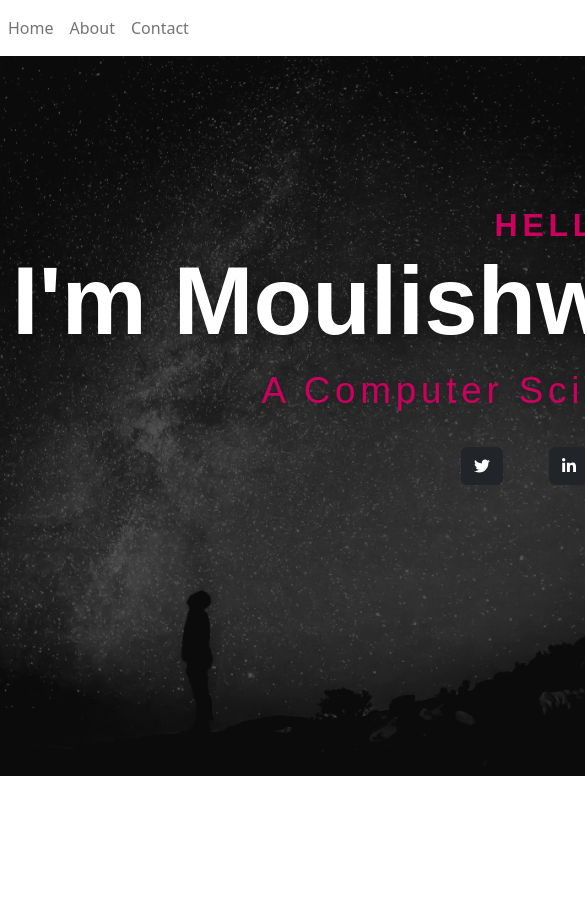
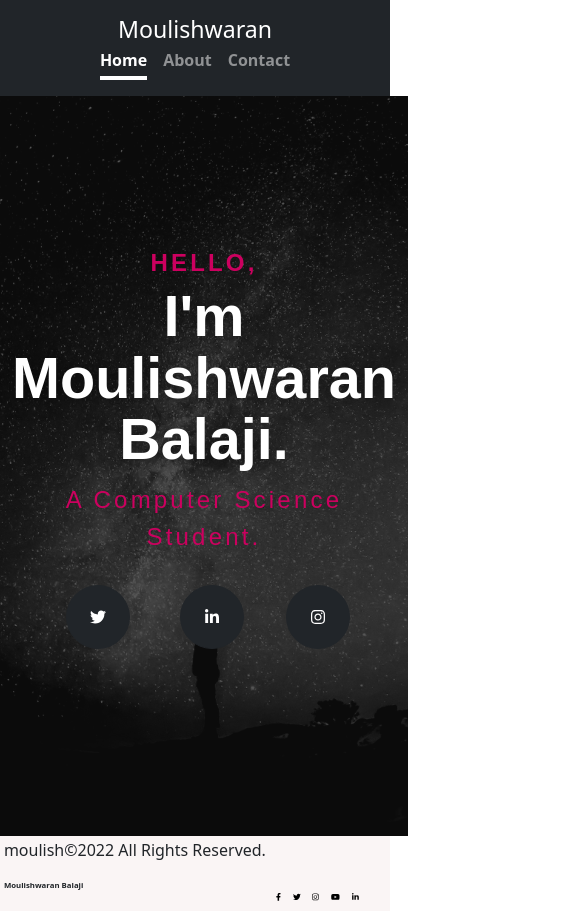
Before and after one commit to Xentrix10/cv, a plain HTML site: page index.html in a window 390 px wide. Shown: the top 911 px of the page, 585 px wide, since content can reach past the window. Before the commit the page ends 844 px from the top, so only its background shows below. Drawn offline with nearby package versions, Linux system fonts and the light colour scheme.

Commit message:
Add files via upload

```diff
--- a/css/contact.css
+++ b/css/contact.css
@@ -6,47 +6,7 @@ body{
 .main{
   background: #171717;
 }
-/* Custom default button */
-.btn-secondary,
-.btn-secondary:hover,
-.btn-secondary:focus {
-  color: #333;
-  text-shadow: none; /* Prevent inheritance from `body` */
-}
 
-
-/*
- * Base structure
- */
-
-
-.cover-container {
-  max-width: 42em;
-}
-
-
-/*
- * Header
- */
-
-.nav-masthead .nav-link {
-  color: rgba(255, 255, 255, .5);
-  border-bottom: .25rem solid transparent;
-}
-
-.nav-masthead .nav-link:hover,
-.nav-masthead .nav-link:focus {
-  border-bottom-color: rgba(255, 255, 255, .25);
-}
-
-.nav-masthead .nav-link + .nav-link {
-  margin-left: 1rem;
-}
-
-.nav-masthead .active {
-  color: #fff;
-  border-bottom-color: #fff;
-}
 
 /* CONTACT FORM */
 
@@ -133,50 +93,3 @@ form button{
 form button:hover{
   opacity: 1;
 }
-
-/* Footer */
-
-footer{
-  background: #faf5f5;
-  padding: 0.5vw 0;
-}
-
-.footer_container{
-  max-width: 100%;
-  margin: auto;
-  padding: 0 1vw;
-  display: flex;
-  justify-content: space-between;
-  align-items: center;
-  flex-wrap: wrap-reverse;
-}
-
-.logo{
-  width: 25%;
-  font-size: 2vw;
-  font-weight: bold;
-}
-
-.social_media{
-  margin: 1vw 5vw;
-}
-
-.social_media a{
-  color: #000;
-  font-size: 2vw;
-  text-decoration: none;
-  transition: .6s;
-}
-
-.social_media a:hover{
-  color: red;
-}
-footer h1{
-  font-size: 5vw;
-  color: #fff;
-  font-weight: bold;
-}
-
-.l{
-  padding-right: 2vw;
-}
--- /dev/null
+++ b/css/hf.css
@@ -0,0 +1,136 @@
+/* NAVBAR */
+
+/* Custom default button */
+.btn-secondary,
+.btn-secondary:hover,
+.btn-secondary:focus {
+  color: #333;
+  text-shadow: none; /* Prevent inheritance from `body` */
+}
+
+/*Base structure*/
+.cover-container {
+  max-width: 42em;
+}
+
+/*Header */
+
+.nav-masthead .nav-link {
+  color: rgba(255, 255, 255, .5);
+  border-bottom: .25rem solid transparent;
+}
+
+.nav-masthead .nav-link:hover,
+.nav-masthead .nav-link:focus {
+  border-bottom-color: rgba(255, 255, 255, .25);
+}
+
+.nav-masthead .nav-link + .nav-link {
+  margin-left: 1rem;
+}
+
+.nav-masthead .active {
+  color: #fff;
+  border-bottom-color: #fff;
+}
+
+.bd-placeholder-img {
+  font-size: 1.125rem;
+  text-anchor: middle;
+  -webkit-user-select: none;
+  -moz-user-select: none;
+  user-select: none;
+}
+
+/* RESPONSIVE BAR */
+
+@media (min-width: 768px) {
+  .bd-placeholder-img-lg {
+    font-size: 3.5rem;
+  }
+}
+
+.b-example-divider {
+  height: 3rem;
+  background-color: rgba(0, 0, 0, .1);
+  border: solid rgba(0, 0, 0, .15);
+  border-width: 1px 0;
+  box-shadow: inset 0 .5em 1.5em rgba(0, 0, 0, .1), inset 0 .125em .5em rgba(0, 0, 0, .15);
+}
+
+.b-example-vr {
+  flex-shrink: 0;
+  width: 1.5rem;
+  height: 100vh;
+}
+
+.bi {
+  vertical-align: -.125em;
+  fill: currentColor;
+}
+
+.nav-scroller {
+  position: relative;
+  z-index: 2;
+  height: 2.75rem;
+  overflow-y: hidden;
+}
+
+.nav-scroller .nav {
+  display: flex;
+  flex-wrap: nowrap;
+  padding-bottom: 1rem;
+  margin-top: -1px;
+  overflow-x: auto;
+  text-align: center;
+  white-space: nowrap;
+  -webkit-overflow-scrolling: touch;
+}
+/* Navbar end */
+
+/* Footer */
+
+footer{
+  background: #faf5f5;
+  padding: 0.5vw 0;
+}
+
+.footer_container{
+  max-width: 100%;
+  margin: auto;
+  padding: 0 1vw;
+  display: flex;
+  justify-content: space-between;
+  align-items: center;
+  flex-wrap: wrap-reverse;
+}
+
+.logo{
+  width: 25%;
+  font-size: 2vw;
+  font-weight: bold;
+}
+
+.social_media{
+  margin: 1vw 5vw;
+}
+
+.social_media a{
+  color: #000;
+  font-size: 2vw;
+  text-decoration: none;
+  transition: .6s;
+}
+
+.social_media a:hover{
+  color: red;
+}
+footer h1{
+  font-size: 5vw;
+  color: #fff;
+  font-weight: bold;
+}
+
+.l{
+  padding-right: 2vw;
+}
--- a/css/main.css
+++ b/css/main.css
@@ -8,54 +8,7 @@ html {
     -ms-text-size-adjust: 100%;
     -webkit-text-size-adjust: 100%;
 }
-/* Navbar */
 
-/* header{
-  position: fixed;
-  width: 100%;
-  min-height: 66px;
-  z-index: 600;
-}
-
-.top-nav{
-  width: 100%;
-  font-size: 25px;
-  font-weight: bolder;
-  font-family: 'Montserrat', sans-serif;
-  position: relative;
-  overflow: hidden;
-  margin: 0 auto;
-  color: transparent;
-}
-
-.nav-list{
-    -ms-flex-align: right;
-    align-items: center;
-    align-items: flex-start;
-    box-sizing: border-box;
-    margin: 0 auto;
-    list-style-type: none;
-    padding: 0;
-    overflow: hidden;
-    max-width: 50%;
-    display: -ms-flexbox;
-    display: flex;
-    -ms-flex-pack: justify;
-    justify-content: space-between;
-}
-
-.l:hover{
-  transform: translateY(-5px);
-}
- */
-
-
-/* Navbar End */
- /* .main{
-  margin-top: 100px;
-  padding-top: 30px;
-
-} */
 
 .intro{
   -moz-background-size: cover;
@@ -135,7 +88,7 @@ font-family: 'Playfair Display', serif; -->*/
 	text-shadow: 0 0 6px rgba(0, 0, 0, 0.2);
 }
 
-.social-icons{
+.social{
   align-items: flex-end;
 	display: block;
 	font-size: 3.3rem;
@@ -146,7 +99,7 @@ font-family: 'Playfair Display', serif; -->*/
 	top: 90%;
 	width: 100%;
 }
-.social-icons .btn {
+.social .btn {
   display: inline-flex;
   align-items: center;
   justify-content: center;
@@ -156,25 +109,85 @@ font-family: 'Playfair Display', serif; -->*/
   border-radius: 100rem;
 }
 
-@media (min-width: 992px) {
-  .social-icons {
-    position: absolute;
-    height: auto;
-    top: 0;
-    right: 2.5rem;
-    width: auto;
-  }
-}
+
 
 .social{
   align-items: center!important;
 	display: block;
-	font-size: 3.3rem;
+	font-size: 5.3rem;
 	margin: 0;
 	padding: 0;
 	position: relative;
 	width: 100%;
 }
+
+/* Responsive INTRO */
+/**
+ * responsive:
+ * Intro
+ * ---------------------------------------------------------------
+ */
+@media only screen and (max-width:1024px) {
+	.intro-text h1 {
+		font-size: 7.6rem;
+	}
+	.social {
+		font-size: 3rem;
+	}
+	.social li {
+		margin: 0 15px;
+	}
+}
+@media only screen and (max-width:768px) {
+	.intro {
+		min-height: 740px;
+	}
+	.intro-text h1 {
+		font-size: 5.2rem;
+	}
+	.intro-text h4 {
+		font-size: 1.8rem;
+	}
+	.intro-text .intro-position {
+		font-size: 1.3rem;
+	}
+	.social {
+		font-size: 2.5rem;
+	}
+	.social li {
+		margin: 0 10px;
+	}
+}
+@media only screen and (max-width:600px) {
+	#intro {
+		min-height: 600px;
+	}
+	.intro-text h1 {
+		font-size: 3.6rem;
+		margin-bottom: .6rem;
+    white-space: normal;
+	}
+	.intro-text h4 {
+		font-size: 1.5rem;
+		margin-bottom: .3rem;
+		letter-spacing: .2rem;
+	}
+	.intro-text .intro-position {
+		font-size: 1.2rem;
+	}
+	.intro-text .intro-position span {
+		padding: 0 .6rem;
+	}
+	.intro-text .intro-position span::before, .intro-text .intro-position span::after {
+		display: none !important;
+	}
+	.social {
+		font-size: 2.4rem;
+	}
+}
+
+
+/* Responsive intro end */
 
 .chat-box{
   margin-top: 30px;
--- a/index.html
+++ b/index.html
@@ -35,6 +35,8 @@
 
   <!-- CSS -->
   <link rel="stylesheet" href="css/main.css">
+    <link rel="stylesheet" href="css/hf.css">
+  <link rel="stylesheet" href="https://cdn.jsdelivr.net/npm/bootstrap@5.2.0-beta1/dist/css/bootstrap.min.css">
   <link rel="stylesheet" href="https://cdn.jsdelivr.net/npm/bootstrap@5.2.0-beta1/dist/css/bootstrap.min.css">
 
 
@@ -56,21 +58,21 @@ font-family: 'Sacramento', cursive; -->
 
   <!-- NavBar -->
 
-    <header class="h-nav bg-transparent text-white">
-      <nav class=" navbar navbar-expand top-nav">
-        <ul class="navbar-nav"><!-- p-4  -->
-          <li class="nav-item "> <!-- px5  -->
-            <a class="nav-link l" aria-label="Home" href="index.html" >Home</a>
-          </li>
-          <li class="nav-item "> <!-- px5  -->
-            <a class="nav-link l" aria-label="About" href="about.html">About</a>
-          </li>
-          <li class="nav-item "><!-- px5  -->
-            <a class="nav-link l" aria-label="Connect" href="contact.html">Contact</a>
-          </li>
-        </ul>
-      </nav>
+<div class="d-flex h-100 text-center text-bg-dark">
+  <div class="cover-container d-flex w-100 h-100 p-3 mx-auto flex-column">
+    <header class="mb-auto">
+      <div>
+        <h3 class="float-md-start mb-0">Moulishwaran</h3>
+        <nav class="nav nav-masthead justify-content-center float-md-end">
+          <a class="nav-link fw-bold py-1 px-0 active" aria-current="page" href="index.html">Home</a>
+          <a class="nav-link fw-bold py-1 px-0" href="about.html">About</a>
+          <a class="nav-link fw-bold py-1 px-0 "  href="contact.html">Contact</a>
+        </nav>
+      </div>
     </header>
+    </div>
+</div>
+<!-- Navbar End -->
 
     <section class="intro">
       <div class="intro-overlay">
@@ -81,10 +83,10 @@ font-family: 'Sacramento', cursive; -->
               <div class="intro-text">
                 <h4 class="int1">Hello,</h4>
                 <h1 class="int2">I'm Moulishwaran Balaji.</h1>
-                <h2 class="int3">A Computer Science Student.</h2>
+                <h4 class="int3">A Computer Science Student.</h4>
               </div>
-              <div class="social container   ">
-                <a class="btn btn-dark m-3" href="https://twitter.com/MoulishwaranB"><i class="fab fa-twitter"></i></a>
+              <div class="social container">
+                <a class="btn btn-dark m-4" href="https://twitter.com/MoulishwaranB"><i class="fab fa-twitter"></i></a>
                 <a class="btn btn-dark m-3" href="https://www.linkedin.com/in/moulishwaran-balaji-764bb7214/"><i class="fab fa-linkedin-in"></i></a>
                 <a class="btn btn-dark m-3" href="https://www.instagram.com/moulishwaran_b/"><i class="fab fa-instagram"></i></a>
               </div>
@@ -99,6 +101,22 @@ font-family: 'Sacramento', cursive; -->
 
 
     </section>
+
+    <!-- Footer -->
+      <footer>
+   <div class="footer_container">
+     <div class="logo"> <p>Moulishwaran Balaji</p></div>
+       <div class="social_media">
+         <a href="#"><i class=" l fab fa-facebook-f"></i></a>
+         <a href="#"><i class=" l fab fa-twitter"></i></a>
+         <a href="#"><i class=" l fab fa-instagram"></i></a>
+         <a href="#"><i class=" l fab fa-youtube"></i></a>
+         <a href="#"><i class=" l fab fa-linkedin-in"></i></a>
+       </div>
+       <p>moulish©2022 All Rights Reserved.</p>
+     </div>
+ </footer>
+ <!-- Footer end -->
 
 
 
```
Also changed, not shown: about.html (+21 -57 lines), contact.html (+2 -1 lines).
